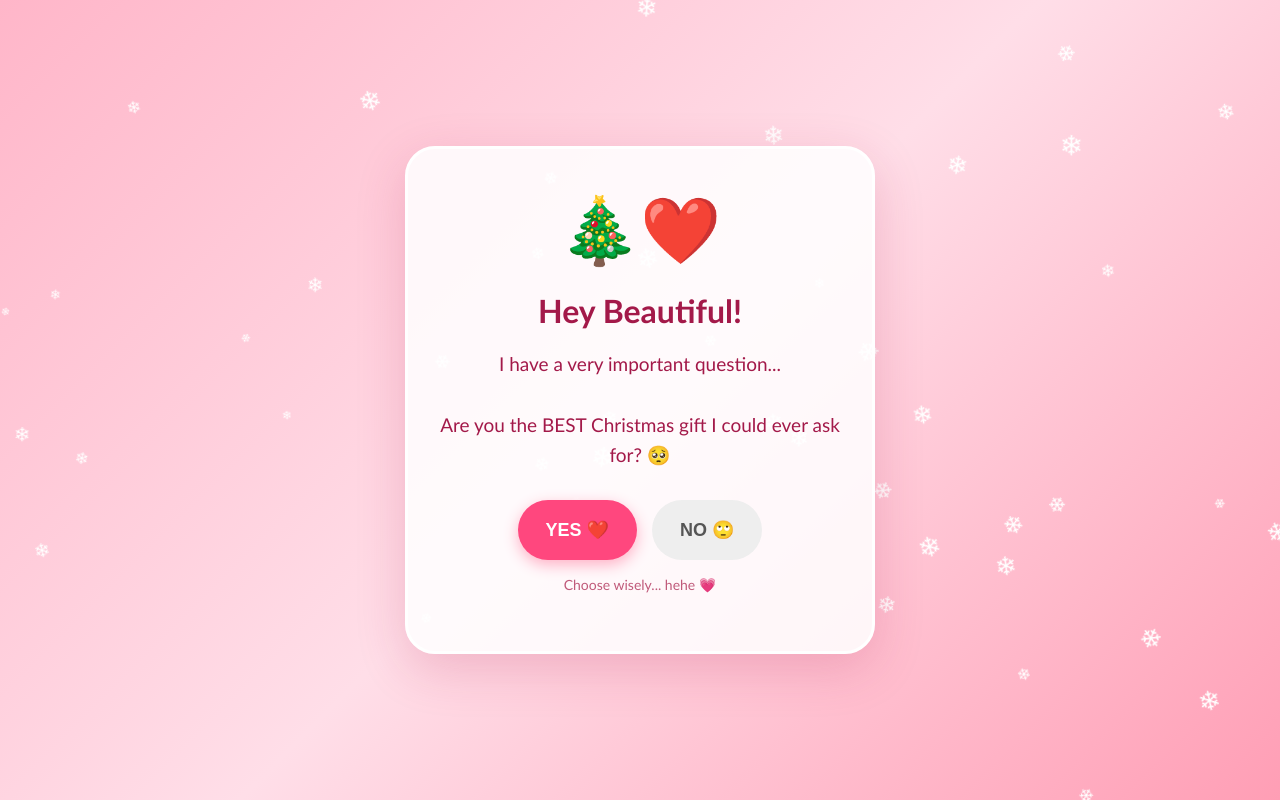
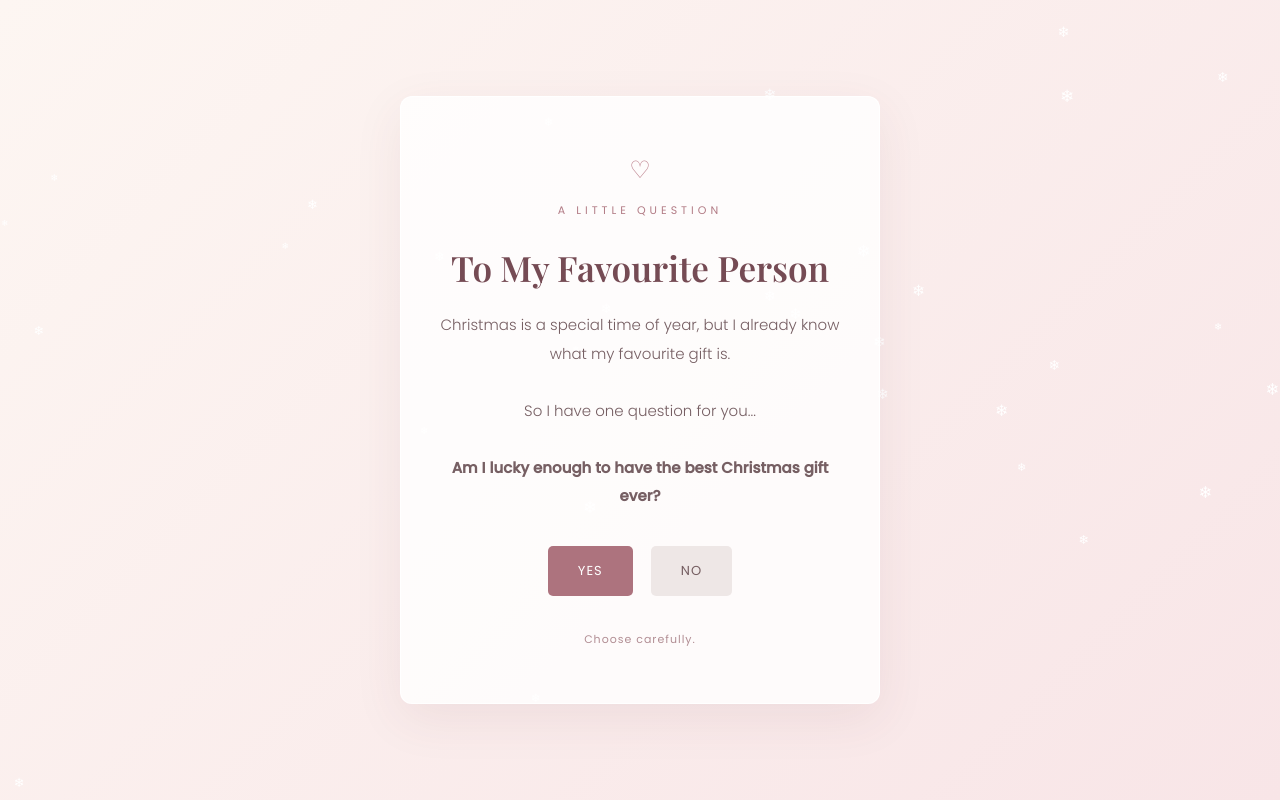
Before and after one commit to joel-norris/joel-norrisvalentines.github.io, a plain HTML site: page index.html in a window 1280 px wide. Drawn offline with nearby package versions, Linux system fonts and the light colour scheme.

Commit message:
Update index.html

```diff
--- a/index.html
+++ b/index.html
@@ -4,7 +4,9 @@
 <head>
 <meta charset="UTF-8">
 <meta name="viewport" content="width=device-width, initial-scale=1.0">
-<title>For My Favourite Girl ❤️</title>
+<title>A Little Question For You</title>
+
+<link href="https://fonts.googleapis.com/css2?family=Playfair+Display:wght@500;600;700&family=Poppins:wght@300;400;500&display=swap" rel="stylesheet">
 
 <style>
 * {
@@ -14,92 +16,91 @@
 body {
     margin: 0;
     min-height: 100vh;
+    background: linear-gradient(135deg, #fdf6f2, #f8e5e7);
+    display: flex;
+    align-items: center;
+    justify-content: center;
+    font-family: 'Poppins', sans-serif;
+    color: #543b40;
     overflow: hidden;
-    font-family: 'Trebuchet MS', sans-serif;
-    background: linear-gradient(135deg, #ffb6c9, #ffdee8, #ff9eb5);
-    display: flex;
-    justify-content: center;
-    align-items: center;
-    text-align: center;
-    color: #a31949;
-}
-
-.snow {
-    position: fixed;
-    top: -20px;
-    color: white;
-    animation: fall linear infinite;
-    pointer-events: none;
-    z-index: 0;
-}
-
-@keyframes fall {
-    to { transform: translateY(110vh) rotate(360deg); }
 }
 
 .card {
+    background: rgba(255,255,255,0.8);
+    padding: 55px 35px;
+    width: 90%;
+    max-width: 480px;
+    text-align: center;
+    border-radius: 12px;
+    box-shadow: 0 15px 50px rgba(100,50,60,0.08);
+    border: 1px solid rgba(255,255,255,0.9);
     position: relative;
     z-index: 2;
-    background: rgba(255,255,255,0.85);
-    padding: 40px 25px;
-    border-radius: 30px;
-    width: 90%;
-    max-width: 470px;
-    box-shadow: 0 15px 50px rgba(180,30,80,0.2);
-    border: 3px solid white;
+}
+
+.top-text {
+    font-size: 11px;
+    letter-spacing: 4px;
+    text-transform: uppercase;
+    color: #b17b85;
+    margin-bottom: 25px;
 }
 
 h1 {
-    font-size: 32px;
-    margin-bottom: 12px;
+    font-family: 'Playfair Display', serif;
+    font-size: 35px;
+    font-weight: 600;
+    margin-bottom: 20px;
+    color: #754b54;
 }
 
 p {
-    font-size: 19px;
-    line-height: 1.6;
-}
-
-.heart {
-    font-size: 65px;
-    animation: beat 1s infinite;
-}
-
-@keyframes beat {
-    50% { transform: scale(1.2); }
+    font-size: 15px;
+    line-height: 1.9;
+    font-weight: 300;
+    color: #765f63;
 }
 
 .buttons {
     display: flex;
     justify-content: center;
-    gap: 15px;
-    margin-top: 30px;
-    min-height: 60px;
+    gap: 18px;
+    margin-top: 35px;
+    min-height: 50px;
 }
 
 button {
+    padding: 13px 30px;
+    border-radius: 5px;
     border: none;
-    border-radius: 30px;
-    padding: 15px 28px;
-    font-size: 18px;
-    font-weight: bold;
+    font-family: 'Poppins', sans-serif;
+    font-size: 13px;
+    letter-spacing: 1px;
     cursor: pointer;
-    transition: transform 0.2s;
 }
 
 #yes {
-    background: #ff477e;
+    background: #ad737e;
     color: white;
-    box-shadow: 0 5px 15px #ffb0c5;
+    transition: 0.3s;
 }
 
 #yes:hover {
-    transform: scale(1.1);
+    background: #925965;
+    transform: translateY(-3px);
 }
 
 #no {
-    background: #eee;
-    color: #555;
+    background: #eee7e6;
+    color: #755e61;
     position: relative;
+}
+
+.small {
+    margin-top: 35px;
+    font-size: 11px;
+    letter-spacing: 1px;
+    color: #b18d93;
 }
 
 #surprise {
@@ -107,12 +108,28 @@ button {
 }
 
 #surprise h1 {
-    color: #ed3471;
+    color: #ad737e;
 }
 
-.small {
-    font-size: 14px;
-    color: #c05a7a;
+.snow {
+    position: fixed;
+    top: -20px;
+    color: white;
+    pointer-events: none;
+    animation: fall linear infinite;
+    z-index: 1;
+}
+
+@keyframes fall {
+    to {
+        transform: translateY(110vh);
+    }
+}
+
+.heart {
+    color: #bd8490;
+    font-size: 24px;
+    margin-bottom: 15px;
 }
 
 </style>
@@ -121,62 +138,75 @@ button {
 <body>
 
 <div class="card" id="question">
-    <div class="heart">🎄❤️</div>
 
-    <h1>Hey Beautiful!</h1>
+    <div class="heart">♡</div>
+
+    <div class="top-text">A little question</div>
+
+    <h1>To My Favourite Person</h1>
 
     <p>
-        I have a very important question...
+        Christmas is a special time of year,
+        but I already know what my favourite
+        gift is.
         <br><br>
-        Are you the BEST Christmas gift
-        I could ever ask for? 🥺
+        So I have one question for you...
+        <br><br>
+        <strong>Am I lucky enough to have the best Christmas gift ever?</strong>
     </p>
 
     <div class="buttons">
-        <button id="yes" onclick="sayYes()">YES ❤️</button>
-        <button id="no">NO 🙄</button>
+        <button id="yes" onclick="sayYes()">YES</button>
+        <button id="no">NO</button>
     </div>
 
-    <p class="small">Choose wisely... hehe 💗</p>
+    <div class="small">Choose carefully.</div>
+
 </div>
 
 <div class="card" id="surprise">
-    <div class="heart">💖🎄💖</div>
 
-    <h1>I KNEW IT!!!</h1>
+    <div class="heart">♡</div>
+
+    <div class="top-text">I knew it</div>
+
+    <h1>It's You.</h1>
 
     <p>
-        You're my favourite person,
-        my biggest happiness and
-        the best gift life could ever give me.
+        You are genuinely the best thing
+        that has ever happened to me.
         <br><br>
-        I don't need anything under the
-        Christmas tree because I already
-        have everything I could ever want...
+        I wouldn't change a single thing
+        about you or the time we spend together.
         <br><br>
-        <b>YOU. ❤️</b>
+        You make ordinary days feel special,
+        and I hope I get to make you as happy
+        as you make me.
         <br><br>
-        Merry Christmas, my beautiful girl! 🎅
+        I'm so lucky to have you.
+        <br><br>
+        <strong>Merry Christmas. I love you.</strong>
     </p>
 
-    <div style="font-size:35px">💗💗💗</div>
+    <div class="heart">♡</div>
+
 </div>
 
 <script>
 
-// Falling snow
-for (let i = 0; i < 45; i++) {
-    let snow = document.createElement("div");
+// Subtle falling snow
+for (let i = 0; i < 30; i++) {
+    const snow = document.createElement("div");
     snow.className = "snow";
-    snow.innerHTML = "❄";
+    snow.textContent = "❄";
     snow.style.left = Math.random() * 100 + "vw";
-    snow.style.animationDuration = (3 + Math.random() * 6) + "s";
+    snow.style.animationDuration = (5 + Math.random() * 7) + "s";
     snow.style.animationDelay = Math.random() * 5 + "s";
-    snow.style.fontSize = (10 + Math.random() * 20) + "px";
+    snow.style.fontSize = (8 + Math.random() * 10) + "px";
     document.body.appendChild(snow);
 }
 
-// The NO button runs away!
+// NO button runs away
 const no = document.getElementById("no");
 
 function runAway() {
@@ -193,41 +223,21 @@ function runAway() {
 }
 
 no.addEventListener("mouseover", runAway);
+
 no.addEventListener("touchstart", function(e) {
     e.preventDefault();
     runAway();
 });
+
 no.addEventListener("click", function(e) {
     e.preventDefault();
     runAway();
 });
 
-// YES surprise
+// YES button
 function sayYes() {
     document.getElementById("question").style.display = "none";
     document.getElementById("surprise").style.display = "block";
-
-    // Heart confetti
-    for (let i = 0; i < 70; i++) {
-        let heart = document.createElement("div");
-        heart.innerHTML = ["❤️", "💗", "💖", "💕", "🎄"][Math.floor(Math.random() * 5)];
-        heart.style.position = "fixed";
-        heart.style.left = Math.random() * 100 + "vw";
-        heart.style.top = "-30px";
-        heart.style.fontSize = "25px";
-        heart.style.zIndex = "20";
-        heart.style.pointerEvents = "none";
-        heart.style.transition = "transform 3s linear, opacity 3s";
-
-        document.body.appendChild(heart);
-
-        setTimeout(() => {
-            heart.style.transform = "translateY(110vh) rotate(720deg)";
-            heart.style.opacity = "0";
-        }, 50);
-
-        setTimeout(() => heart.remove(), 3200);
-    }
 }
 
 </script>
```
